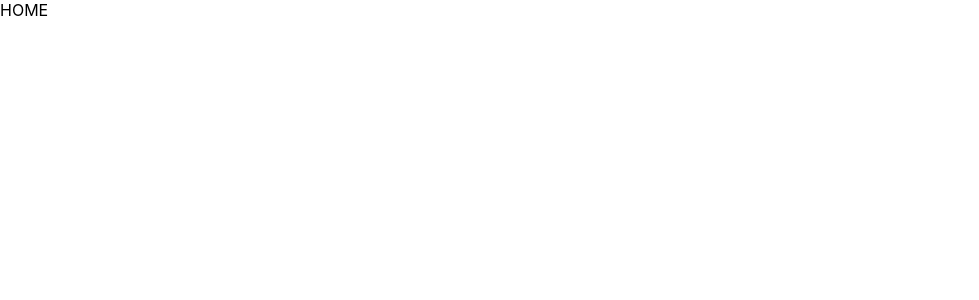
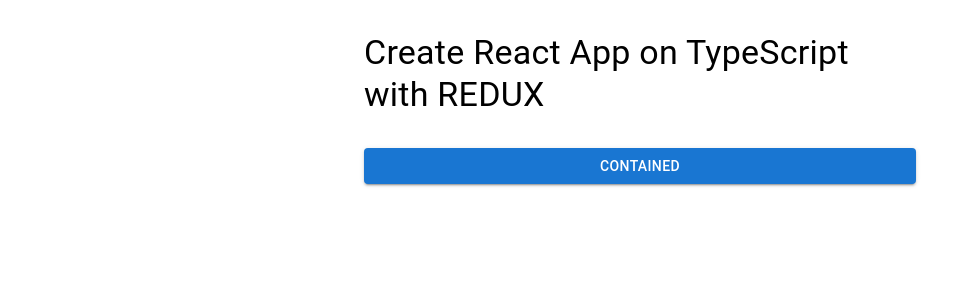
Before and after one commit to mamadrayimovbilolbek/burak-react, a React (Create React App) app: page / in a window 1280 px wide. Shown: the top 300 px of the page, without its empty margins (0-979 px from the left). Built offline with nearby package versions, Linux system fonts and the light colour scheme.

Commit message:
feat: MUI standart integration

```diff
--- a/package.json
+++ b/package.json
@@ -3,6 +3,9 @@
   "version": "0.1.0",
   "private": true,
   "dependencies": {
+    "@emotion/react": "^11.14.0",
+    "@emotion/styled": "^11.14.1",
+    "@mui/material": "^9.5.0",
     "@reduxjs/toolkit": "^1.8.1",
     "@testing-library/jest-dom": "^4.2.4",
     "@testing-library/react": "^9.5.0",
--- a/src/app/App.tsx
+++ b/src/app/App.tsx
@@ -1,8 +1,20 @@
 import React from "react";
 import "../css/app.css";
+import { Box, Button, Container, Stack, Typography } from "@mui/material";
 
 function App() {
-  return <div>HOME</div>
+  return (
+    <Container maxWidth="sm">
+      <Stack direction="column">
+        <Box sx={{ my: 4 }}>
+          <Typography variant="h4" component={"h4"}>
+            Create React App on TypeScript with REDUX
+          </Typography>
+        </Box>
+        <Button variant="contained">Contained</Button>
+      </Stack>
+    </Container>
+  );
 }
 
 export default App;
--- a/src/index.tsx
+++ b/src/index.tsx
@@ -4,6 +4,9 @@
 import { store } from "./app/store";
 import App from "./app/App";
 import reportWebVitals from "./reportWebVitals";
+import CssBaseline from "@mui/material/CssBaseline";
+import { ThemeProvider } from "@mui/material/styles";
+import theme from "./theme";
 import "./css/index.css";
 
 
```
Also changed, not shown: src/theme.ts (added, +19 -0 lines), 1 other file (tests, documents, lock files or other folders).
